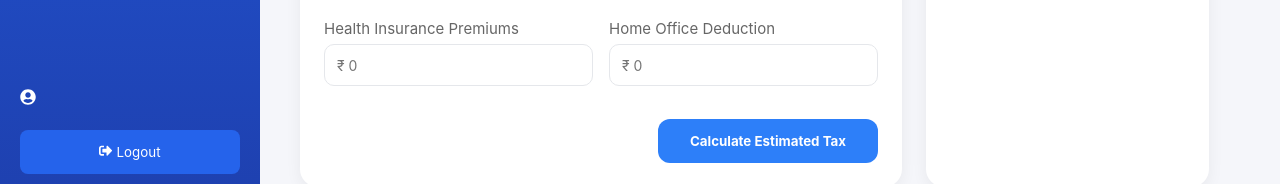
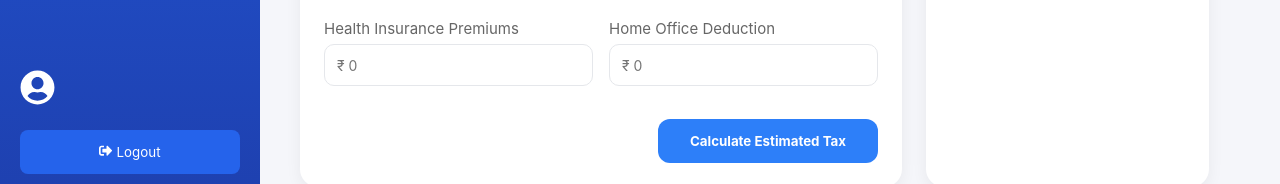
Before and after one commit to springboardmentor0316/Full-Stack-Taxpal-Team-3, a React app in the folder Frontend/: page /tax-estimator in a window 1280 px wide. Shown: the part 596-780 px from the top of the page. Built offline with nearby package versions, Linux system fonts and the light colour scheme; the HTML template or start-up script is replaced by a standard one.

Commit message:
removed email from sidebar

```diff
--- a/Frontend/src/components/Sidebar.jsx
+++ b/Frontend/src/components/Sidebar.jsx
@@ -64,8 +64,7 @@ function Sidebar() {
           <div className="profile">
             <FaUserCircle />
             <div>
-              <p className="name">{name}</p>
-              <p className="email">{email}</p>
+              <p className="user-info">{name}</p>
             </div>
           </div>
 
--- a/Frontend/src/pages/dashboard.jsx
+++ b/Frontend/src/pages/dashboard.jsx
@@ -147,7 +147,6 @@ useEffect(() => {
             <FaUserCircle />
             <div>
               <p className="user-info">{userName}</p>
-              <p className="user-email">{userEmail}</p>
             </div>
           </div>
 
--- a/Frontend/src/styles/dashboard.css
+++ b/Frontend/src/styles/dashboard.css
@@ -88,6 +88,20 @@ body {
   display: flex;
   gap: 10px;
   margin-bottom: 15px;
+  align-items: center;
+}
+
+.profile svg {
+  font-size: 35px;
+  color: white;
+  flex-shrink: 0;
+}
+
+.user-info {
+  font-size: 15px;
+  font-weight: 600;
+  line-height: 1;
+  margin: 0;
 }
 
 .logout {
```
